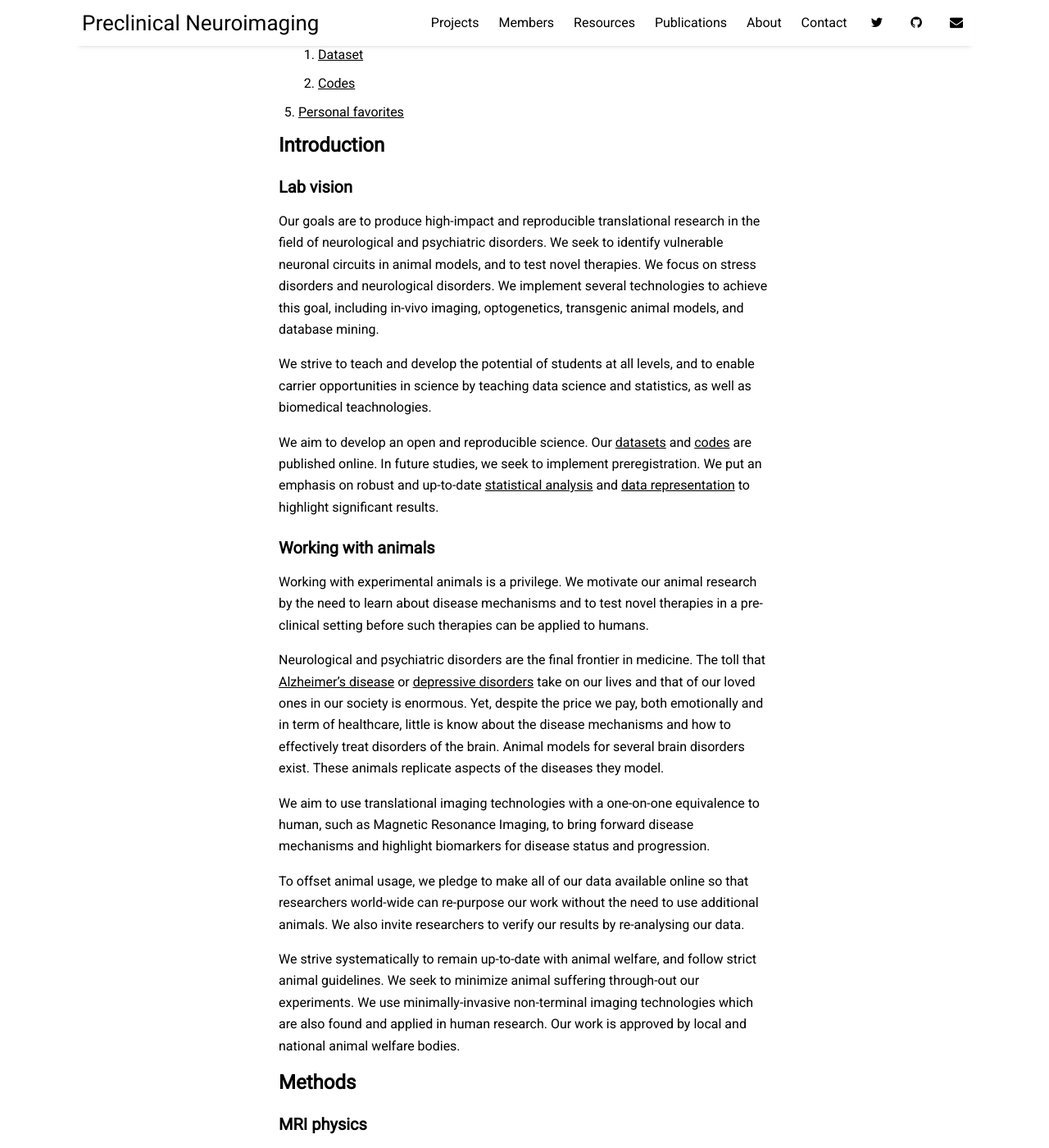
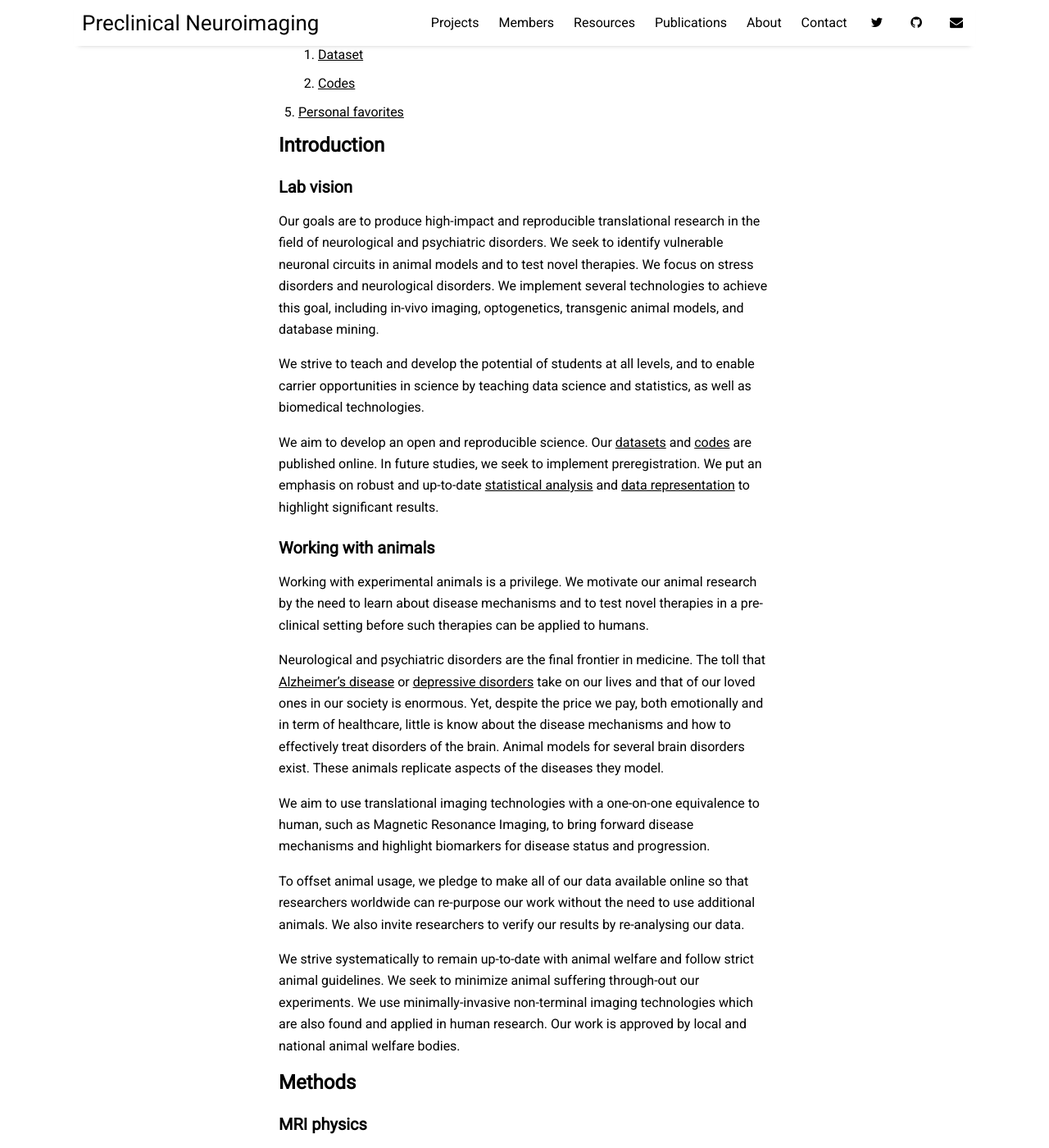
Before and after one commit to grandjeanlab/grandjeanlab.github.io, a Jekyll site: the page built from pages/resources.md, in a window 1280 px wide and 1400 px high, scrolled down 691 px. Shown: the whole window at 82% size. Built offline with Jekyll 4.4.1, drawn with Linux system fonts in a browser that asks for light colours; nearby versions of some CDN libraries; some of the changed text lies outside the part shown.

Commit message:
corrected typos

````diff
--- a/pages/resources.md
+++ b/pages/resources.md
@@ -27,9 +27,9 @@
 
 ## Introduction
 ### Lab vision
-Our goals are to produce high-impact and reproducible translational research in the field of neurological and psychiatric disorders. We seek to identify vulnerable neuronal circuits in  animal models, and to test novel therapies. We focus on stress disorders and neurological disorders. We implement several technologies to achieve this goal, including in-vivo imaging, optogenetics, transgenic animal models, and database mining.
+Our goals are to produce high-impact and reproducible translational research in the field of neurological and psychiatric disorders. We seek to identify vulnerable neuronal circuits in animal models and to test novel therapies. We focus on stress disorders and neurological disorders. We implement several technologies to achieve this goal, including in-vivo imaging, optogenetics, transgenic animal models, and database mining.
 
-We strive to teach and develop the potential of students at all levels, and to enable carrier opportunities in science by teaching data science and statistics, as well as biomedical teachnologies.
+We strive to teach and develop the potential of students at all levels, and to enable carrier opportunities in science by teaching data science and statistics, as well as biomedical technologies.
 
 We aim to develop an open and reproducible science. Our [datasets](#dataset) and [codes](#codes) are published online. In future studies, we seek to implement preregistration. We put an emphasis on robust and up-to-date [statistical analysis](#non-parametric-statistics) and [data representation](#plots) to highlight significant results.
 
@@ -40,9 +40,9 @@
 
 We aim to use translational imaging technologies with a one-on-one equivalence to human, such as Magnetic Resonance Imaging, to bring forward disease mechanisms and highlight biomarkers for disease status and progression.
 
-To offset animal usage, we pledge to make all of our data available online so that researchers world-wide can re-purpose our work without the need to use additional animals. We also invite researchers to verify our results by re-analysing our data.
+To offset animal usage, we pledge to make all of our data available online so that researchers worldwide can re-purpose our work without the need to use additional animals. We also invite researchers to verify our results by re-analysing our data.
 
-We strive systematically to remain up-to-date with animal welfare, and follow strict animal guidelines. We seek to minimize animal suffering through-out our experiments. We use minimally-invasive non-terminal imaging technologies which are also found and applied in human research. Our work is approved by local and national animal welfare bodies.
+We strive systematically to remain up-to-date with animal welfare and follow strict animal guidelines. We seek to minimize animal suffering through-out our experiments. We use minimally-invasive non-terminal imaging technologies which are also found and applied in human research. Our work is approved by local and national animal welfare bodies.
 
 ## Methods
 ### MRI physics
@@ -103,10 +103,10 @@
 install.packages('ggplot2')
 ```
 
-For improved visualization of effects, we recommend using plots from the estimation statistics [website](https://www.estimationstats.com/#/). The rational for these plots is detailed [here](https://www.nature.com/articles/s41592-019-0470-3)
+For improved visualization of effects, we recommend using plots from the estimation statistics [website](https://www.estimationstats.com/#/). The rationale for these plots is detailed [here](https://www.nature.com/articles/s41592-019-0470-3)
 
 ### Overlays
-For overlays, we prefer to use mricron (2D plots) or mricro_gl for 3D rendered images. We favor color codes which are [color-blind friendly](https://www.color-blindness.com/coblis-color-blindness-simulator/).
+For overlays, we prefer to use mricron (2D plots) or mricro_gl for 3D rendered images. We favour colour codes which are [colour-blind friendly](https://www.color-blindness.com/coblis-color-blindness-simulator/).
 
 For 3D render, we have adapted the mosaic script from mricro_gl as follows:
 
@@ -159,7 +159,7 @@
 ```
 
 ### Non-parametric statistics
-Statistics are at the core of experimental science. The amount of literature on common statistical mistakes is staggering. [Eklund's work](https://www.ncbi.nlm.nih.gov/pubmed/27357684) demonstrated that standard parametric assumptions in fMRI lead to a massive increase in false positive rate. We consequently recommend using [non-parametric alternatives](https://fsl.fmrib.ox.ac.uk/fsl/fslwiki/Randomise/UserGuide) whenever applicable.
+Statistics are at the core of experimental science. The amount of literature on common statistical mistakes is staggering. [Eklund's work](https://www.ncbi.nlm.nih.gov/pubmed/27357684) demonstrated that standard parametric assumptions in fMRI lead to a massive increase in false-positive rate. We consequently recommend using [non-parametric alternatives](https://fsl.fmrib.ox.ac.uk/fsl/fslwiki/Randomise/UserGuide) whenever applicable.
 
 We also look at other considerations such as [moving beyond the p-value](https://www.ncbi.nlm.nih.gov/pubmed/31217592), [data visualization](https://www.ncbi.nlm.nih.gov/pubmed/22632718) [dual-coded figures](https://github.com/spinicist/nanslice).
 
````
Also changed, not shown: other parts of pages/resources.md (+9 -9 lines), _posts/2019-01-10-welcome-to-Grandjean_lab.md (+1 -1 lines), pages/contact.md (+1 -1 lines), pages/projects.md (+8 -8 lines).
